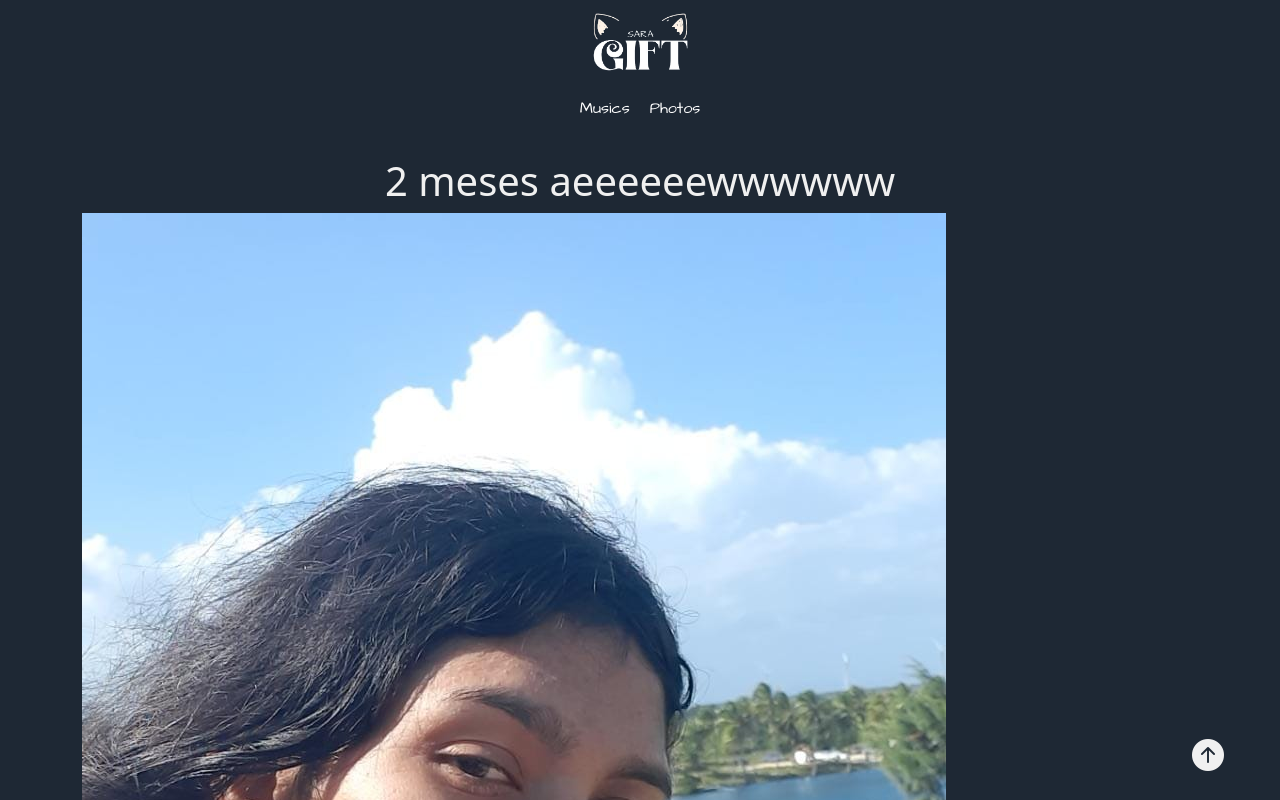
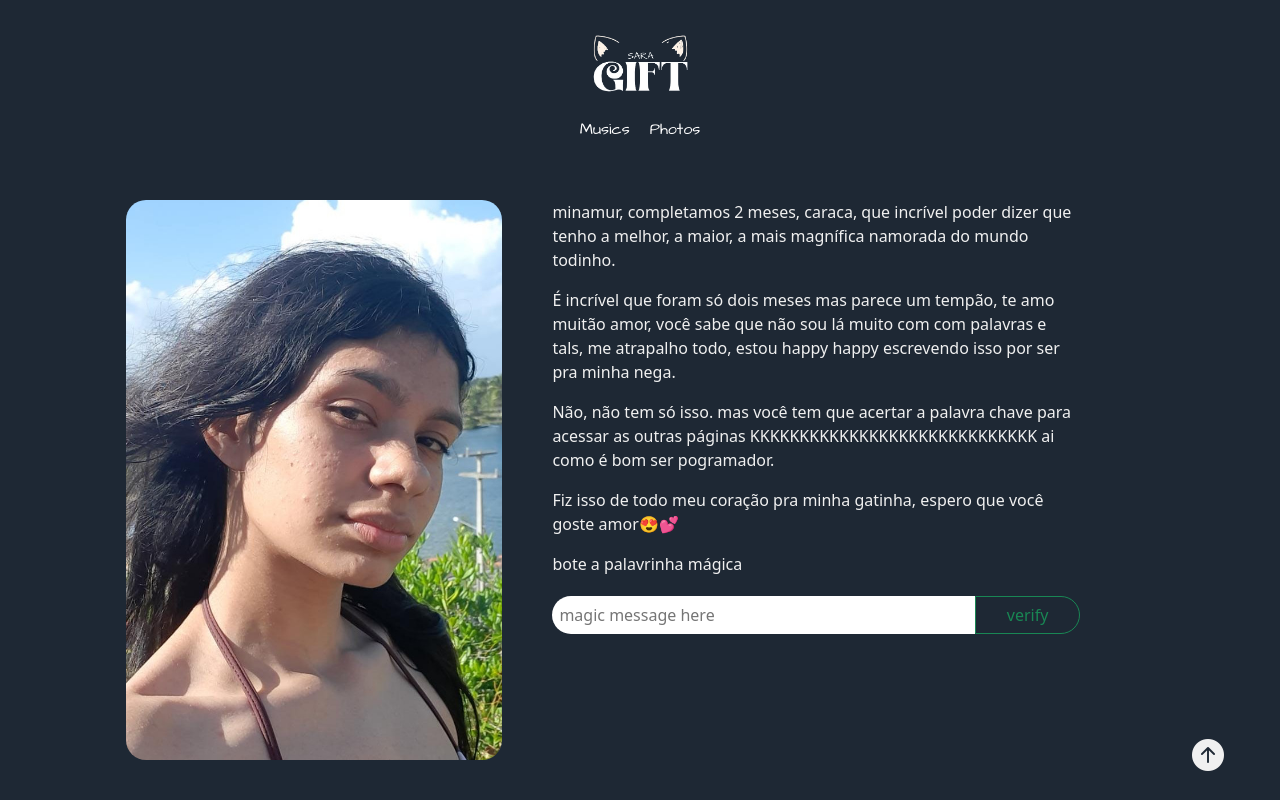
Before and after one commit to Juan-Severiano/gf-day, a React (Vite) app: page / in a window 1280 px wide. Shown: the top 800 px of the page. Built offline with nearby package versions, Linux system fonts and the light colour scheme.

Commit message:
home finalizada

```diff
--- a/src/screens/Home.jsx
+++ b/src/screens/Home.jsx
@@ -8,20 +8,21 @@ function Home() {
     <>
       <Header />
       <ToTop />
-      <main className="container">
-        <center><h1>2 meses aeeeeeewwwwww</h1></center>
-        <img src="/my-princess/photos/1.jpg" alt="" />
-        <aside className="text-container">
+      <main className="container-fluid row row-cols-2">
+        {/* <img className="col" src="/my-princess/photos/2.jpg" alt="" /> */}
+        <div className="img"></div>
+        <aside className="col text-container">
           <p>minamur, completamos 2 meses, caraca, que incrível poder dizer que tenho a melhor, a maior, a mais magnífica namorada do mundo todinho.</p>
           <p>É incrível que foram só dois meses mas parece um tempão, te amo muitão amor, você sabe que não sou lá muito com com palavras e tals, me atrapalho todo, estou happy happy escrevendo isso por ser pra minha nega.</p>
           <p>Não, não tem só isso. mas você tem que acertar a palavra chave para acessar as outras páginas KKKKKKKKKKKKKKKKKKKKKKKKKKKKK
             ai como é bom ser pogramador.</p>
           <p>Fiz isso de todo meu coração pra minha gatinha, espero que você goste amor😍💕</p>
           <form>
-            <label htmlFor="input">
-              bote a palavrinha mágica <input id="input" type="text" placeholder="magic message here" />
-            </label>
-            <button className="btn btn-outline-warning">verify</button>
+            <label htmlFor="input">bote a palavrinha mágica</label>
+            <div>
+              <input id="input" type="text" placeholder="magic message here" />
+              <button type="button" className="btn btn-outline-success">verify</button>
+            </div>
           </form>
         </aside>
       </main>
--- a/src/styles/components/_header.scss
+++ b/src/styles/components/_header.scss
@@ -4,7 +4,7 @@ header {
     color: #fff;
     align-items: center;
     justify-content: center;
-
+    height: 25vh;
     img {
         width: 100px;
         margin-top: 10px;
--- a/src/styles/components/_home.scss
+++ b/src/styles/components/_home.scss
@@ -1 +1,39 @@
 @import './header';
+
+main.container-fluid {
+    height: 70vh;
+    justify-content: center;
+    .img {
+        height: 100%;
+        width: 30%;
+        border-radius: 20px;
+        background-image: url('/my-princess/photos/2.jpg');
+        background-size: cover;
+    }
+    aside.text-container {
+        padding: 0 50px;
+        form {
+            display: flex;
+            flex-direction: column;
+            label {
+                margin-bottom: 20px;
+            }
+            div {
+                width: 100%;
+                align-items: center;
+                display: flex;
+                input {
+                    width: 80%;
+                    border-radius: 20px 0px 0px 20px;
+                    border: none;
+                    padding: 7px;
+                }
+                .btn {
+                    width: 20%;
+                    border-radius: 0px 20px 20px 0px;
+
+                }
+            }
+        }
+    }
+}
--- a/src/styles/style.css
+++ b/src/styles/style.css
@@ -4,6 +4,7 @@ header {
   color: #fff;
   align-items: center;
   justify-content: center;
+  height: 25vh;
 }
 header img {
   width: 100px;
@@ -15,6 +16,43 @@ header ul {
 header ul li {
   font-family: "Architects Daughter";
   padding: 5px 10px;
+}
+
+main.container-fluid {
+  height: 70vh;
+  justify-content: center;
+}
+main.container-fluid .img {
+  height: 100%;
+  width: 30%;
+  border-radius: 20px;
+  background-image: url("/my-princess/photos/2.jpg");
+  background-size: cover;
+}
+main.container-fluid aside.text-container {
+  padding: 0 50px;
+}
+main.container-fluid aside.text-container form {
+  display: flex;
+  flex-direction: column;
+}
+main.container-fluid aside.text-container form label {
+  margin-bottom: 20px;
+}
+main.container-fluid aside.text-container form div {
+  width: 100%;
+  align-items: center;
+  display: flex;
+}
+main.container-fluid aside.text-container form div input {
+  width: 80%;
+  border-radius: 20px 0px 0px 20px;
+  border: none;
+  padding: 7px;
+}
+main.container-fluid aside.text-container form div .btn {
+  width: 20%;
+  border-radius: 0px 20px 20px 0px;
 }
 
 button.to-top-btn {
@@ -34,5 +72,4 @@ button.to-top-btn a i {
 body {
   background-color: #1E2834;
   color: #f0f0f0;
-  height: 200vh;
 }/*# sourceMappingURL=style.css.map */
--- a/src/styles/style.scss
+++ b/src/styles/style.scss
@@ -4,5 +4,4 @@
 body {
     background-color: #1E2834;
     color: #f0f0f0;
-    height: 200vh;
 }
```
Also changed, not shown: public/my-princess/photos/2.jpg (added), 1 other file (tests, documents, lock files or other folders).
